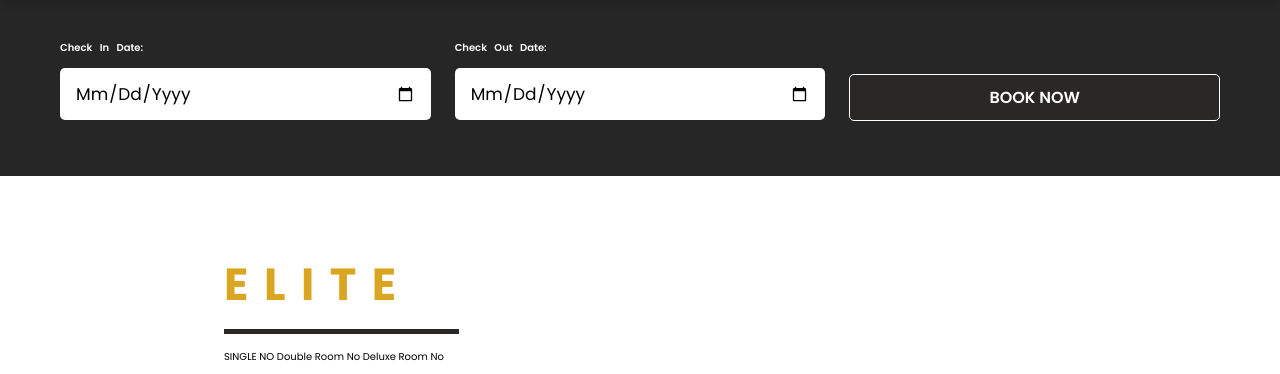
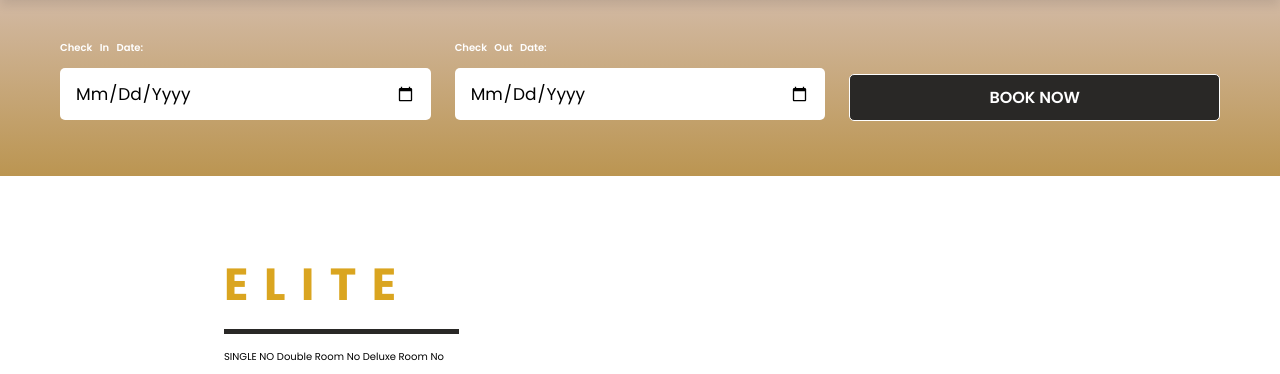
Before and after one commit to PaolaVlsc/HotelProjectWebsite2022, a PHP site: page /booking1.php in a window 1280 px wide. Shown: the part 96-470 px from the top of the page. Run offline with PHP 8.4, Linux system fonts and the light colour scheme; data that the repository does not hold is empty; some libraries are stand-ins or nearby versions.

Commit message:
Update booking.css

```diff
--- a/css/booking.css
+++ b/css/booking.css
@@ -50,7 +50,7 @@
 
 /* booking form */
 .book{
-    background: linear-gradient(rgba(0, 0, 0, 0.85), rgba(0, 0, 0, 0.85)) center/cover no-repeat;
+    background: linear-gradient(rgb(210, 185, 163), rgb(187, 149, 81)) center/cover no-repeat;
     color: #fff;
     padding: 40px 60px;
 }
```
